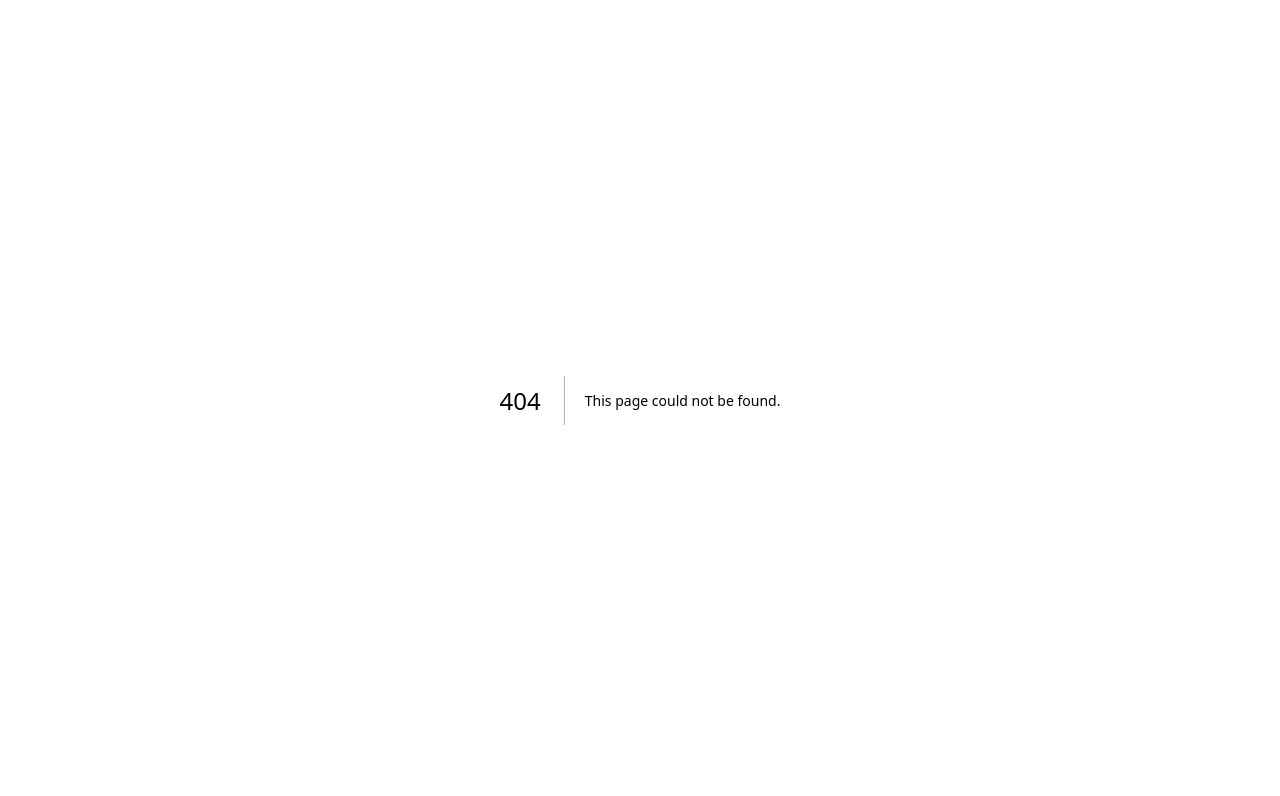
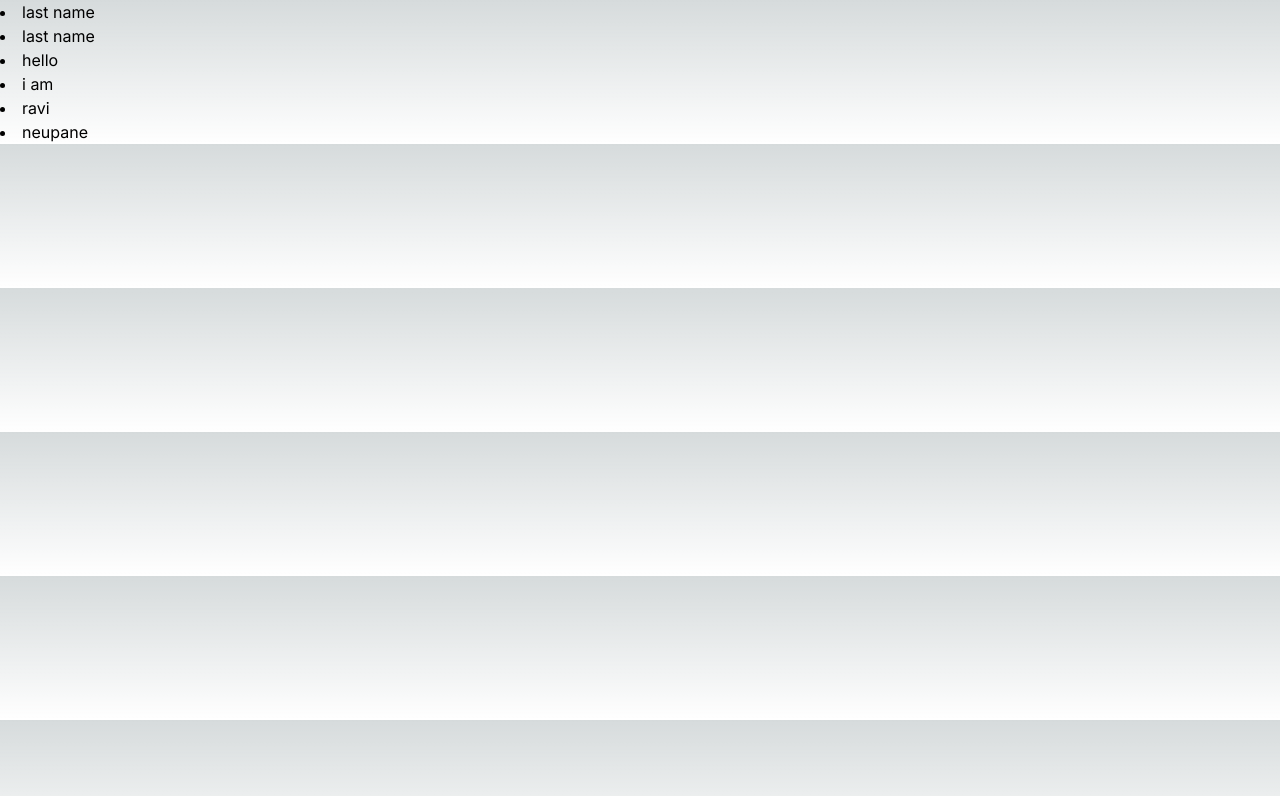
Before and after one commit to Binary-Beast-Byte/nextjs-practice, a Next.js app: page /diff in a window 1280 px wide. Before the commit this address had no page. Shown: the top 796 px of the page. Built offline with nearby package versions, Linux system fonts and the light colour scheme.

Commit message:
chore: last commit

```diff
--- /dev/null
+++ b/src/app/diff/page.tsx
@@ -0,0 +1,18 @@
+'use client'
+
+const page = () => {
+
+
+  return (
+    <div>
+        <li key="1">last name</li>
+        <li key="1">last name</li>
+        <li key="2">hello</li>
+        <li>i am</li>
+        <li>ravi</li>
+        <li>neupane</li>
+    </div>
+  )
+}
+
+export default page
```
